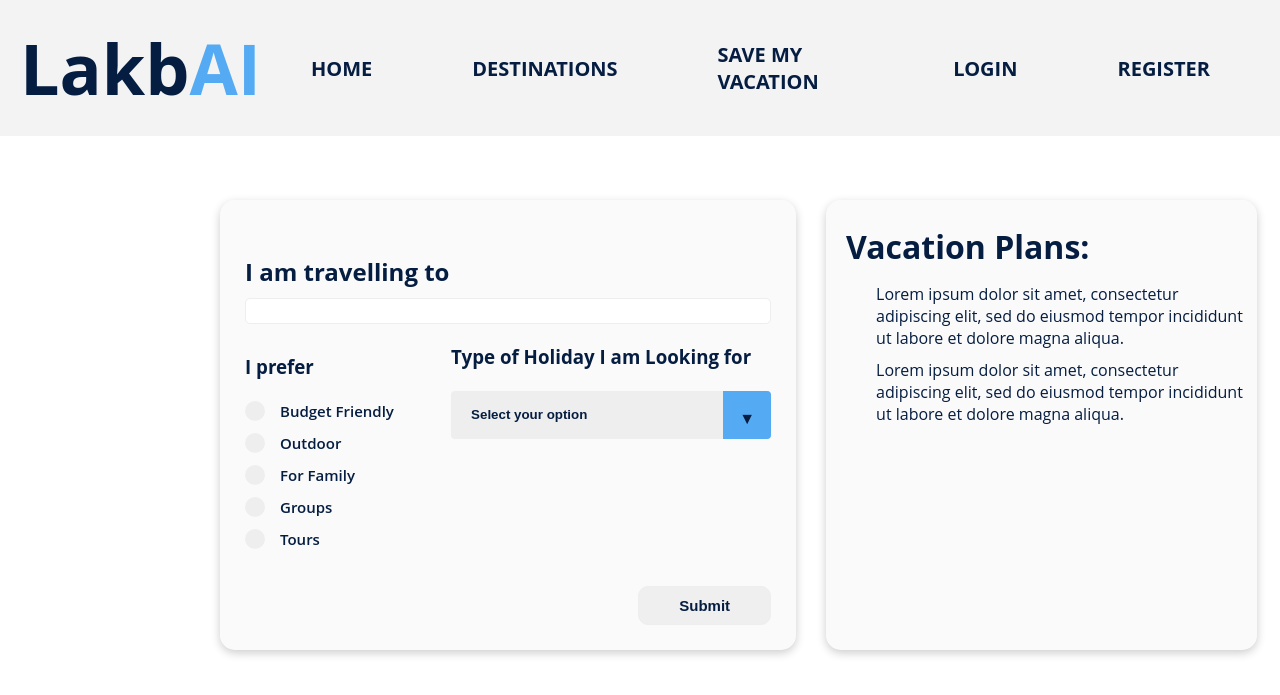
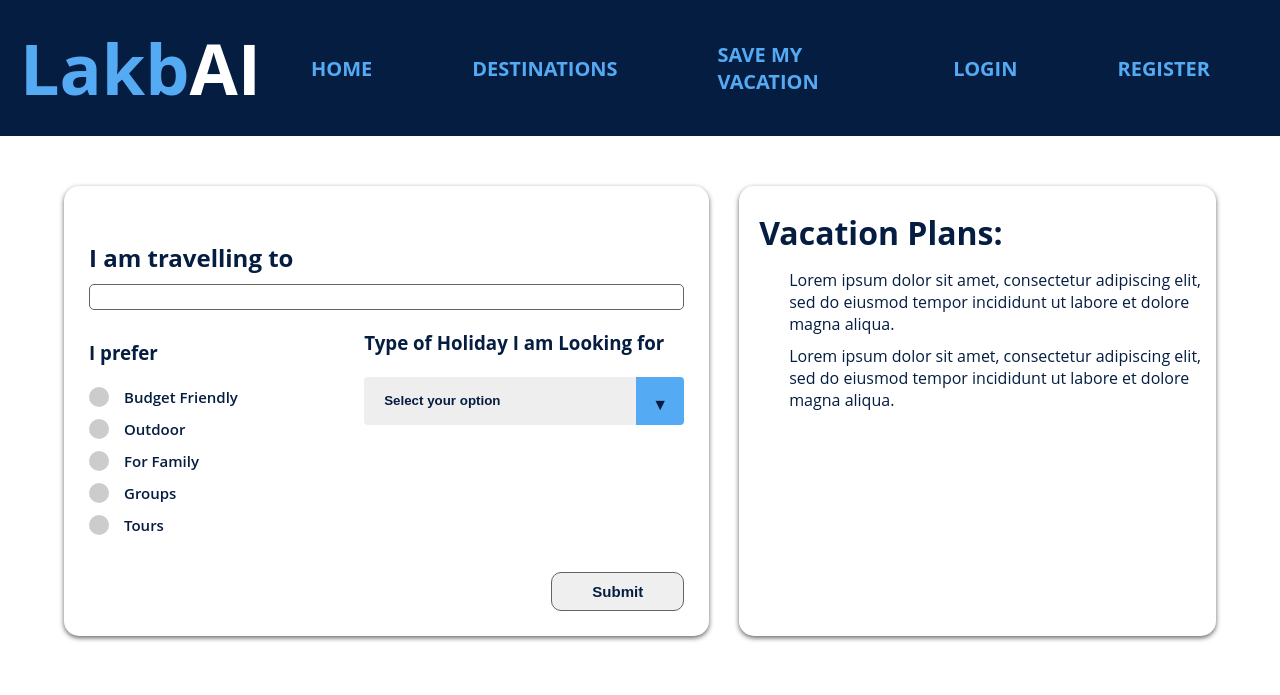
Before and after one commit to jcmayrina/lakbai, a PHP site: page /saveMyVacation.html in a window 1280 px wide. Shown: the top 695 px of the page. Run offline with PHP 8.4, Linux system fonts and the light colour scheme.

Commit message:
new designs

```diff
--- a/css/saveMyVacation.css
+++ b/css/saveMyVacation.css
@@ -1,11 +1,11 @@
 /* Save My Vacation CSS*/
 
 .main-container {
-  position: absolute;
-  top: 100px;
-  margin: 100px 170px;
-  width: 81%;
+  width: 90%;
   display: flex;
+  justify-content: center;
+  align-items: center;
+  margin: 0 auto;
 }
 
 .left-container {
@@ -17,10 +17,11 @@
   width: 80px;
   height: 450px;
   box-shadow: 0 3px 10px rgb(0 0 0 / 0.2);
-  background-color: rgba(238, 238, 238, 0.3);
+  box-shadow: 0 2px 5px rgba(0, 0, 0, 0.603);
   border-radius: 15px;
   margin-right: 10px;
   padding: 5px;
+  background-color: #fff;
 }
 
 .left-container section {
@@ -36,10 +37,9 @@
   font-size: 0.9vw;
   font-weight: 600;
   padding-left: 10px;
-  border: 1px solid #eee;
+  border: 1px solid rgb(99, 99, 99);
   background-color: white;
   border-radius: 5px;
-  /*background-color: rgba(238, 238, 238, 1);*/
 }
 
 .left-container section input:hover {
@@ -59,10 +59,7 @@ select:focus {
 }
 
 .left-container-form {
-  width: 80%;
-  height: 100px;
-  margin-top: 30px;
-  margin-left: 50px;
+  margin-top: 50px;
   display: flex;
 }
 
@@ -106,13 +103,13 @@ select:focus {
   left: 0;
   height: 20px;
   width: 20px;
-  background-color: #eee;
+  background-color: #ccc;
   border-radius: 50%;
 }
 
 /* On mouse-over, add a grey background color */
 .container:hover input ~ .checkmark {
-  background-color: #ccc;
+  background-color: rgb(99, 99, 99);
 }
 
 /* When the radio button is checked, add a blue background */
@@ -195,9 +192,9 @@ select::-ms-expand {
 .btn-submit input {
   padding: 10px 40px;
   border-radius: 10px;
-  border: 0.5px solid #eee;
   cursor: pointer;
   font-size: 15px;
+  border: 1px solid rgb(99, 99, 99);
   font-weight: 550;
 }
 
@@ -214,8 +211,8 @@ select::-ms-expand {
   margin-left: 20px;
   overflow-wrap: break-word;
   border-radius: 15px;
-  box-shadow: 0 3px 10px rgb(0 0 0 / 0.2);
-  background-color: rgba(238, 238, 238, 0.3);
+  box-shadow: 0 2px 5px rgba(0, 0, 0, 0.603);
+  background-color: #fff;
 }
 
 .right-container h1 {
--- a/css/style.css
+++ b/css/style.css
@@ -24,8 +24,8 @@
   -ms-flex-pack: distribute;
       justify-content: space-around;
   padding: 20px;
-  background: #f3f3f3;
-  z-index: 1;
+  background: #051d41;
+  z-index: 999;
 }
 
 .navbar .logo a {
@@ -46,42 +46,42 @@
 }
 
 .navbar .logo a {
-  color: var(--dblue);
+  color: var(--lblue);
   text-decoration: none;
   font-weight: bold;
   font-size: 45px;
 }
 
 .navbar .logo .ltext {
-  color: var(--dblue);
+  color: var(--lblue);
   -webkit-transition: ease-in-out 0.5s;
   transition: ease-in-out 0.5s;
   font-size: 70px;
 }
 
 .navbar .logo .dtext {
-  color: var(--lblue);
+  color: #fff;
   -webkit-transition: ease-in-out 0.5s;
   transition: ease-in-out 0.5s;
   font-size: 70px;
 }
 
 .ltext:hover + .dtext {
-  color: var(--dblue);
+  color: var(--lblue);
   -webkit-transition: ease-in-out 0.5s;
   transition: ease-in-out 0.5s;
 }
 
 .logo:hover .ltext {
-  color: var(--lblue);
+  color: #fff;
 }
 
 .ltext:hover {
-  color: var(--lblue) !important;
+  color: #fff !important;
 }
 
 .dtext:hover {
-  color: var(--dblue) !important;
+  color: var(--lblue) !important;
 }
 
 .navlink {
@@ -110,7 +110,7 @@
 
 .navlink a {
   text-decoration: none;
-  color: #051d41;
+  color: var(--lblue);
   font-weight: 700;
   font-size: 20px;
   -webkit-transition: ease-in-out 0.25s;
@@ -118,7 +118,7 @@
 }
 
 .navlink a:hover {
-  color: var(--lblue);
+  color: #fff;
 }
 
 header {
--- a/css/style.scss
+++ b/css/style.scss
@@ -17,8 +17,8 @@
   width: 100%;
   justify-content: space-around;
   padding: 20px;
-  background: #f3f3f3;
-  z-index: 1;
+  background: #051d41;
+  z-index: 999;
 }
 .navbar .logo a {
   align-items: center;
@@ -29,35 +29,35 @@
   height: 150px;
 }
 .navbar .logo a {
-  color: var(--dblue);
+  color: var(--lblue);
   text-decoration: none;
   font-weight: bold;
   font-size: 45px;
 }
 .navbar .logo .ltext {
-  color: var(--dblue);
+  color: var(--lblue);
   transition: ease-in-out 0.5s;
   font-size: 70px;
 }
 .navbar .logo .dtext {
-  color: var(--lblue);
+  color: #fff;
   transition: ease-in-out 0.5s;
   font-size: 70px;
 }
 .ltext:hover + .dtext {
-  color: var(--dblue);
+  color: var(--lblue);
   transition: ease-in-out 0.5s;
 }
 .logo:hover .ltext {
-  color: var(--lblue);
+  color: #fff;
 }
 
 .ltext:hover {
-  color: var(--lblue) !important;
+  color: #fff !important;
 }
 
 .dtext:hover {
-  color: var(--dblue) !important;
+  color: var(--lblue) !important;
 }
 
 .navlink {
@@ -74,13 +74,13 @@
 }
 .navlink a {
   text-decoration: none;
-  color: #051d41;
+  color: var(--lblue);
   font-weight: 700;
   font-size: 20px;
   transition: ease-in-out 0.25s;
 }
 .navlink a:hover {
-  color: var(--lblue);
+  color: #fff;
 }
 header {
   height: 100vh;
--- a/generalMap.html
+++ b/generalMap.html
@@ -42,11 +42,7 @@
     <div id="map"></div>
     <div class="container">
       <div class="card-content" style="display: none">
-        <div
-          class="card"
-          onclick="location.href='place.html'"
-          onclick="location.href='place.html'"
-        >
+        <div class="card" onclick="location.href='place.html'">
           <div class="card-image"><img src="images/banner.jpg" alt="" /></div>
           <div class="card-info">
             <h3>Card 1</h3>
```
Also changed, not shown: 1 other file.
